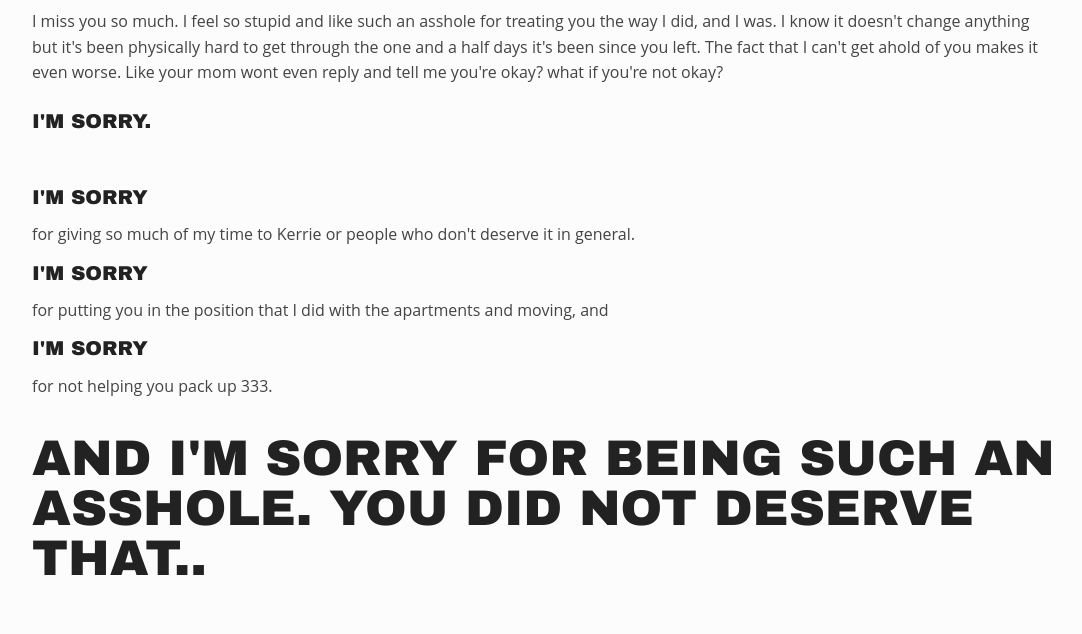
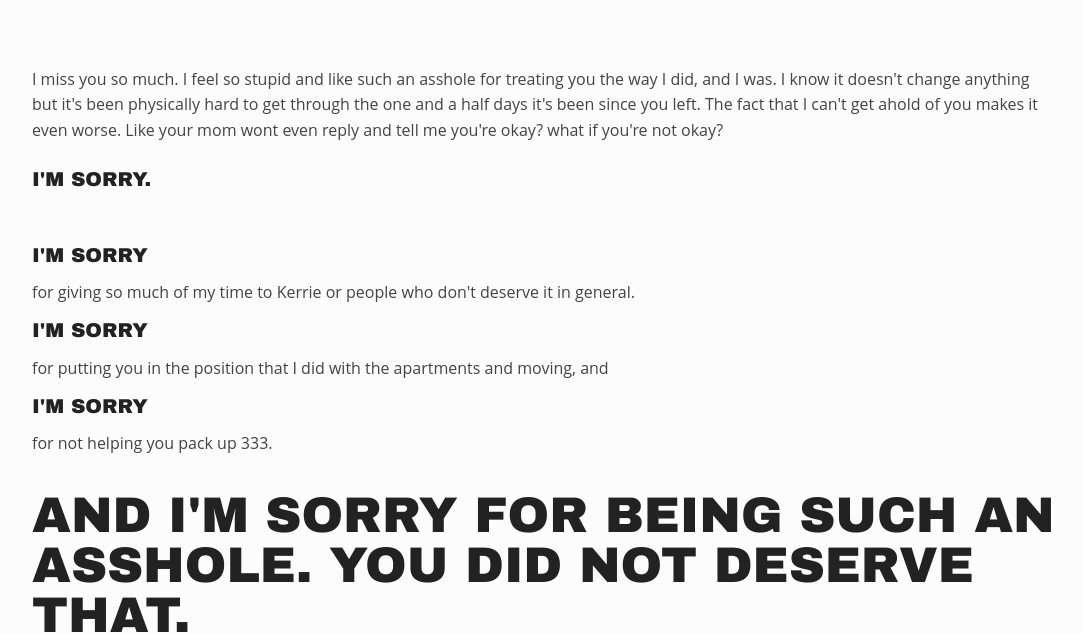
Before and after one commit to nickisfun/nickisfun.github.io, a plain HTML site: page index.html in a window 1280 px wide. Shown: the part 178-812 px from the top of the page, without its empty margins (96-1178 px from the left). Drawn offline with nearby package versions, Linux system fonts and the light colour scheme.

Commit message:
Update index.html

```diff
--- a/index.html
+++ b/index.html
@@ -247,7 +247,8 @@
 
 The "Where you from?" It was all for rap
        </h1>
-
+        <br>
+<br>
         <p>
             I miss you so much. I feel so stupid and like such an asshole for treating you the way I did, and I was. I know it doesn't change anything but it's been physically hard to get through the one and a half days it's been since you left.
             The fact that I can't get ahold of you makes it even worse. Like your mom wont even reply and tell me you're okay? what if you're not okay?
@@ -255,7 +256,7 @@ The "Where you from?" It was all for rap
     <h1 style="font-size:20px;"> I'm sorry.</h1></br> <h1 style="font-size:20px;">I'm sorry</h1> for giving so much of my time to Kerrie or people who don't deserve it in general. <h1 style="font-size:20px;">I'm sorry </h1>for putting you in the position that I did with
 the apartments and moving, and <h1 style="font-size:20px;">I'm sorry </h1>for not helping you pack up 333.
     <br>
-    <h1 style="font-size:50px;">and I'm sorry for being such an asshole. You did not deserve that..</h1>
+    <h1 style="font-size:50px;">and I'm sorry for being such an asshole. You did not deserve that.</h1>
 
         </br>
           You deserve so much more but I promise that I can be everything you need. I love you so much.
```
